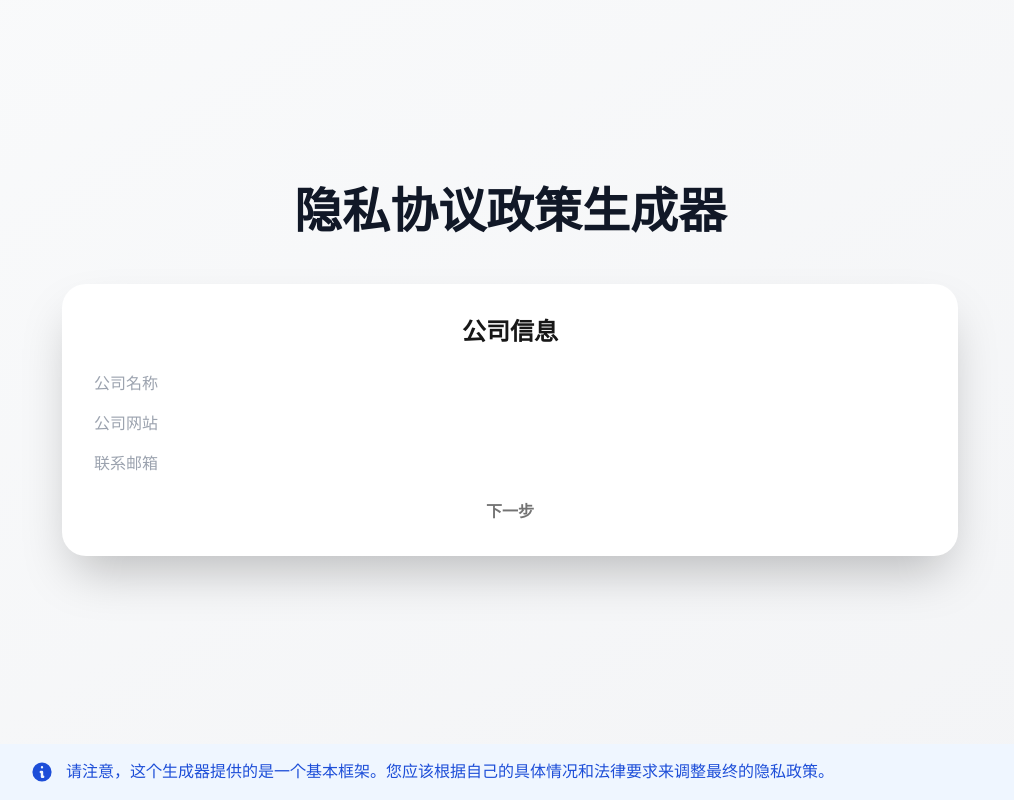
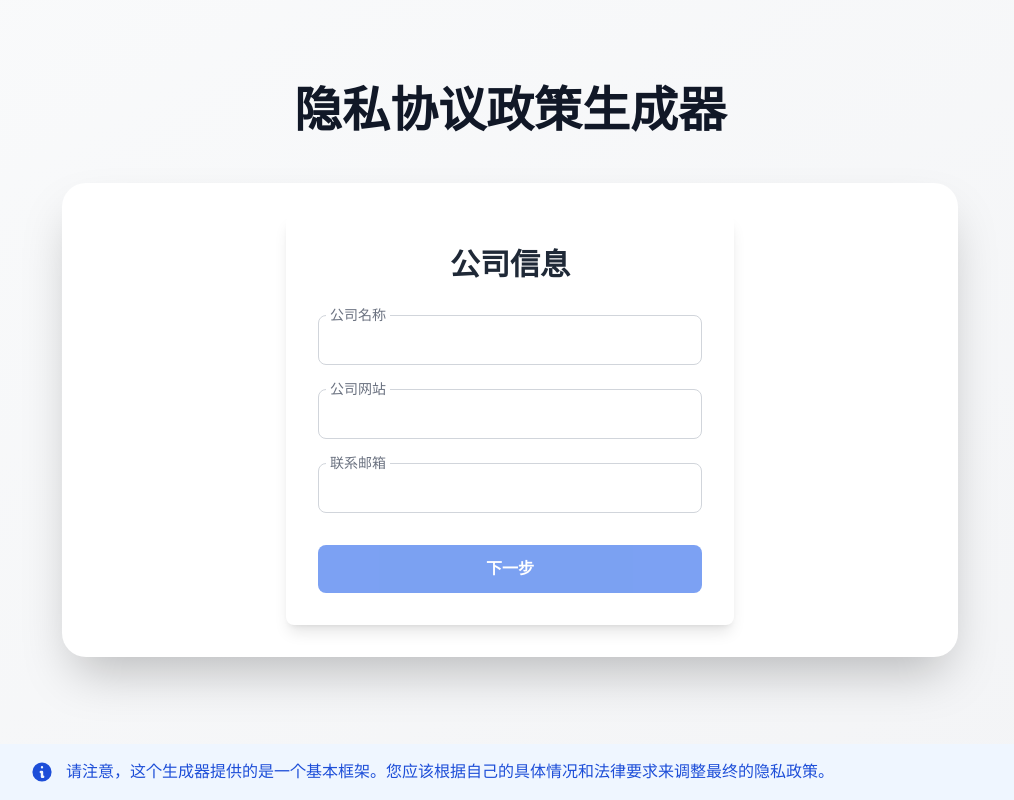
Before and after one commit to Odyssey98/chatgptnb-portfolio, a Next.js app: page /privacy-policy-generator in a window 1280 px wide. Both pictures are taken after a click on the button "快速生成". Shown: the whole page, without its empty margins (130-1144 px from the left). Built offline with nearby package versions, Linux system fonts and the light colour scheme.

Commit message:
fix: 公司信息页样式调整

```diff
--- a/src/app/privacy-policy-generator/components/CompanyInfo.tsx
+++ b/src/app/privacy-policy-generator/components/CompanyInfo.tsx
@@ -26,33 +26,39 @@ export default function CompanyInfo({ onSubmit }: CompanyInfoProps) {
   };
 
   return (
+    <div className="bg-white dark:bg-gray-800 rounded-lg shadow-lg p-8 max-w-md mx-auto">
+      <h2 className="text-3xl font-bold text-center text-gray-800 dark:text-white mb-8">公司信息</h2>
       <div className="space-y-6">
-      <h2 className="text-2xl font-bold text-center">公司信息</h2>
-      <div className="space-y-4">
+        <div className="relative">
           <InputText
-          placeholder="公司名称"
             value={info.name}
             onChange={(e) => setInfo({ ...info, name: e.target.value })}
-          className="w-full"
+            className="w-full p-3 border border-gray-300 rounded-lg focus:ring-2 focus:ring-blue-500 focus:border-transparent"
           />
+          <label className="absolute text-sm text-gray-500 dark:text-gray-400 -top-2.5 left-2 bg-white dark:bg-gray-800 px-1">公司名称</label>
+        </div>
+        <div className="relative">
           <InputText
-          placeholder="公司网站"
             value={info.website}
             onChange={(e) => setInfo({ ...info, website: e.target.value })}
-          className="w-full"
+            className="w-full p-3 border border-gray-300 rounded-lg focus:ring-2 focus:ring-blue-500 focus:border-transparent"
           />
+          <label className="absolute text-sm text-gray-500 dark:text-gray-400 -top-2.5 left-2 bg-white dark:bg-gray-800 px-1">公司网站</label>
+        </div>
+        <div className="relative">
           <InputText
-          placeholder="联系邮箱"
             value={info.contactEmail}
             onChange={(e) => setInfo({ ...info, contactEmail: e.target.value })}
-          className="w-full"
+            className="w-full p-3 border border-gray-300 rounded-lg focus:ring-2 focus:ring-blue-500 focus:border-transparent"
           />
+          <label className="absolute text-sm text-gray-500 dark:text-gray-400 -top-2.5 left-2 bg-white dark:bg-gray-800 px-1">联系邮箱</label>
+        </div>
       </div>
       <Button
         label="下一步"
         onClick={handleSubmit}
         disabled={!info.name || !info.website || !info.contactEmail}
-        className="w-full"
+        className="w-full mt-8 p-3 bg-blue-600 hover:bg-blue-700 text-white font-semibold rounded-lg transition duration-300 ease-in-out"
       />
     </div>
   );
```
Lines whose indentation alone changed are shown as unchanged.
